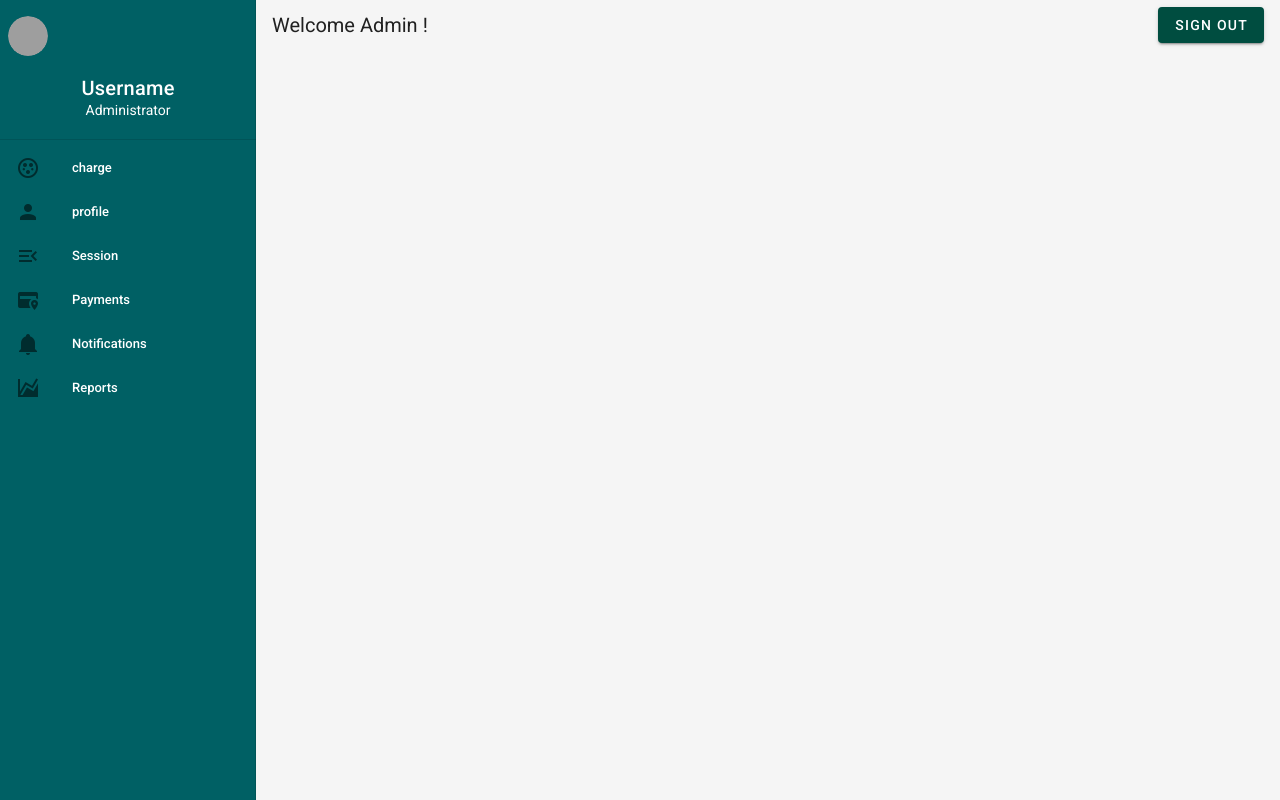
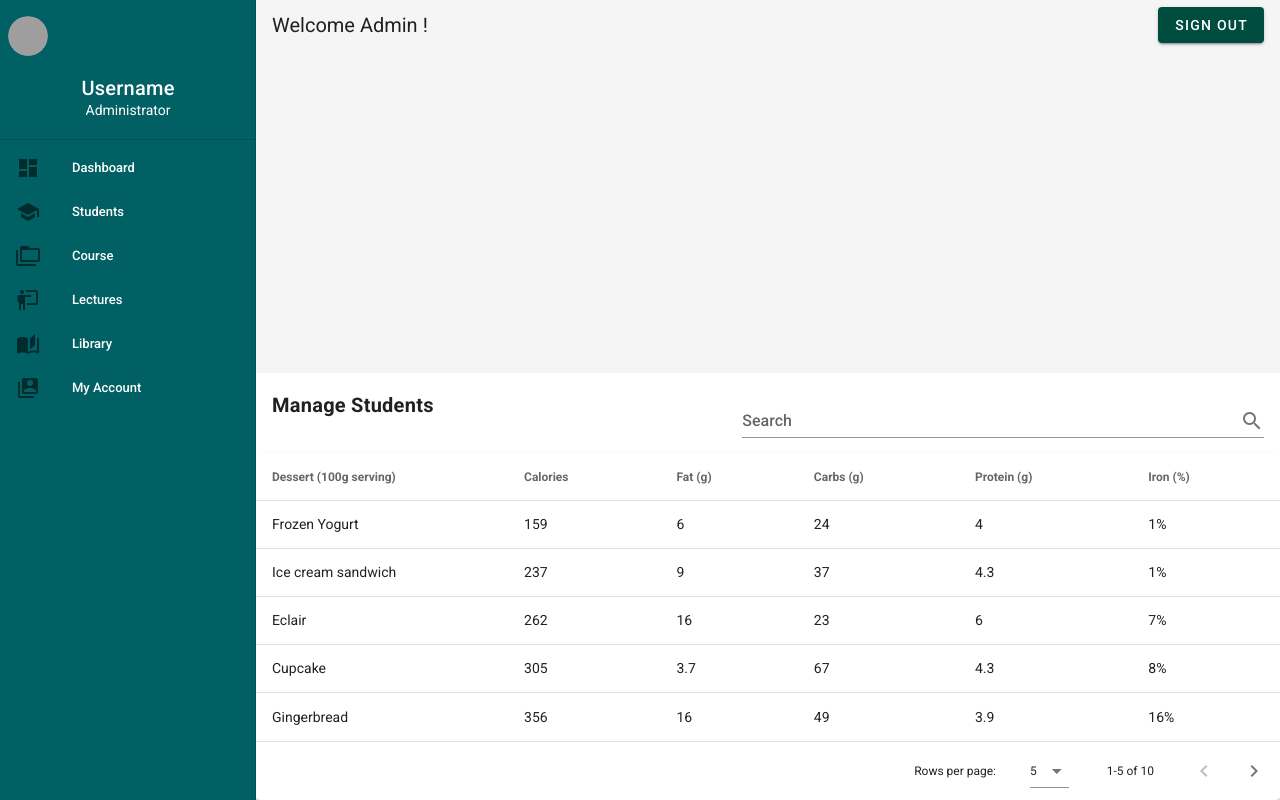
Before and after one commit to ShehanDev/Project_IMS, a Vue app in the folder client/: page /#/ in a window 1280 px wide. Built offline with nearby package versions, Linux system fonts and the light colour scheme; grey boxes are pictures that could not be loaded.

Commit message:
Designed data grid and put icons in to navbar

```diff
--- a/client/src/components/NavBar.vue
+++ b/client/src/components/NavBar.vue
@@ -18,9 +18,9 @@
 
           <v-navigation-drawer permanent class="cyan darken-4" app>
                 <v-list class=" white--text">
-                  <v-list-item class="px-2" align="center" justify="center" >
+                  <v-list-item class="px-2">
                     <v-list-item-avatar >
-                      <v-img src="https://randomuser.me/api/portraits/women/85.jpg"></v-img>
+                     <v-img src="https://randomuser.me/api/portraits/women/85.jpg"></v-img>
                     </v-list-item-avatar>
                   </v-list-item>
 
@@ -57,7 +57,26 @@
               </v-list>
             </v-navigation-drawer>
 
+            <v-card-title>
+                <p class="font-weight-bold">
+                  Manage Students
+                </p>
+                <v-spacer></v-spacer>
+                <v-text-field
+                  v-model="search"
+                  append-icon="mdi-magnify"
+                  label="Search"
+                  single-line
+                  hide-details
+                ></v-text-field>
+              </v-card-title>
 
+      <v-data-table
+    :headers="headers"
+    :items="desserts"
+    :items-per-page="5"
+    class="elevation-1"
+  ></v-data-table>
 
 
 
@@ -69,13 +88,110 @@
     data () {
       return {
         items: [
-          { title: 'charge', icon: 'mdi-ev-plug-type1' },
-          { title: 'profile', icon: 'mdi-account' },
-          { title: 'Session', icon: 'mdi-menu-open' },
-          { title: 'Payments', icon: 'mdi-credit-card-marker' },
-          { title: 'Notifications', icon: 'mdi-bell' },
-          { title: 'Reports', icon: 'mdi-chart-areaspline' },
+          { title: 'Dashboard', icon: 'mdi-view-dashboard' },
+          { title: 'Students', icon: 'mdi-school'},
+          { title: 'Course', icon: 'mdi-folder-multiple-outline' },
+          { title: 'Lectures', icon: 'mdi-human-male-board' },
+          { title: 'Library', icon: 'mdi-book-open-page-variant' },
+          { title: 'My Account', icon: 'mdi-account-box-multiple' },
         ],
+
+       headers: [
+          {
+            text: 'Dessert (100g serving)',
+            align: 'start',
+            sortable: false,
+            value: 'name',
+          },
+          { text: 'Calories', value: 'calories' },
+          { text: 'Fat (g)', value: 'fat' },
+          { text: 'Carbs (g)', value: 'carbs' },
+          { text: 'Protein (g)', value: 'protein' },
+          { text: 'Iron (%)', value: 'iron' },
+        ],
+        desserts: [
+          {
+            name: 'Frozen Yogurt',
+            calories: 159,
+            fat: 6.0,
+            carbs: 24,
+            protein: 4.0,
+            iron: '1%',
+          },
+          {
+            name: 'Ice cream sandwich',
+            calories: 237,
+            fat: 9.0,
+            carbs: 37,
+            protein: 4.3,
+            iron: '1%',
+          },
+          {
+            name: 'Eclair',
+            calories: 262,
+            fat: 16.0,
+            carbs: 23,
+            protein: 6.0,
+            iron: '7%',
+          },
+          {
+            name: 'Cupcake',
+            calories: 305,
+            fat: 3.7,
+            carbs: 67,
+            protein: 4.3,
+            iron: '8%',
+          },
+          {
+            name: 'Gingerbread',
+            calories: 356,
+            fat: 16.0,
+            carbs: 49,
+            protein: 3.9,
+            iron: '16%',
+          },
+          {
+            name: 'Jelly bean',
+            calories: 375,
+            fat: 0.0,
+            carbs: 94,
+            protein: 0.0,
+            iron: '0%',
+          },
+          {
+            name: 'Lollipop',
+            calories: 392,
+            fat: 0.2,
+            carbs: 98,
+            protein: 0,
+            iron: '2%',
+          },
+          {
+            name: 'Honeycomb',
+            calories: 408,
+            fat: 3.2,
+            carbs: 87,
+            protein: 6.5,
+            iron: '45%',
+          },
+          {
+            name: 'Donut',
+            calories: 452,
+            fat: 25.0,
+            carbs: 51,
+            protein: 4.9,
+            iron: '22%',
+          },
+          {
+            name: 'KitKat',
+            calories: 518,
+            fat: 26.0,
+            carbs: 65,
+            protein: 7,
+            iron: '6%',
+          },
+        ],
+
         username:this.$route.params.username
       }
     },
```
